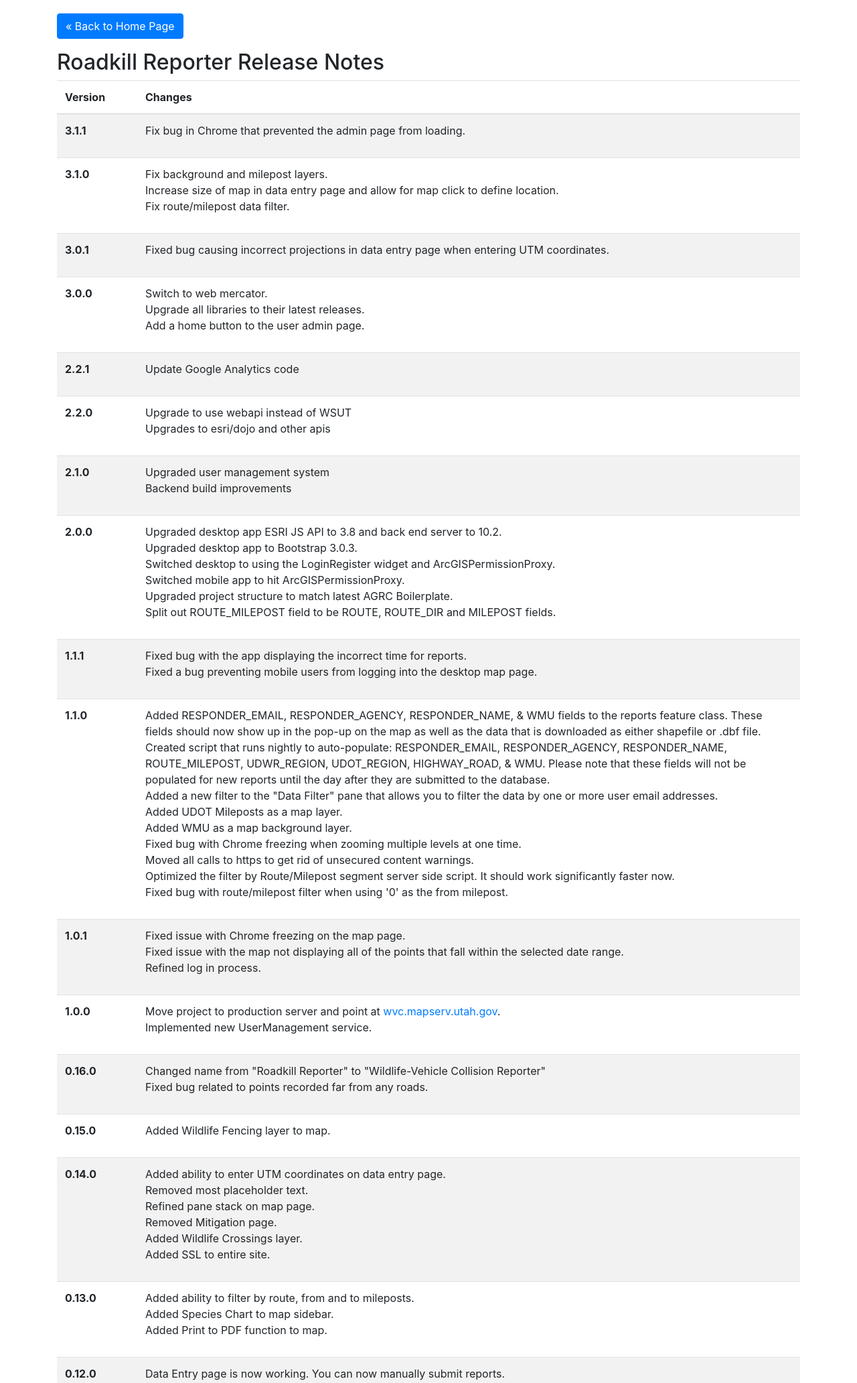
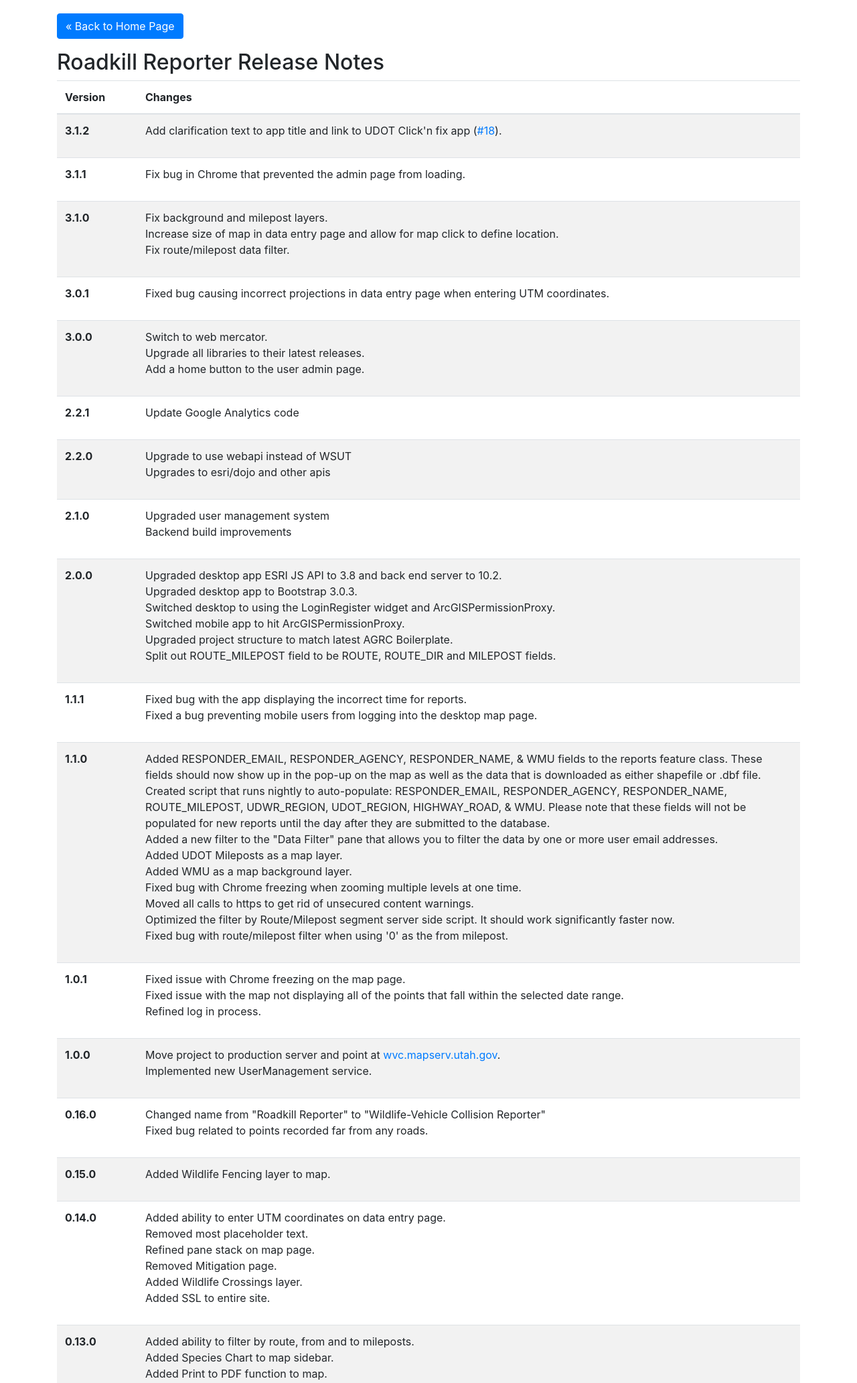
Before and after one commit to agrc/roadkill-web, a PHP site: page /release_notes.php in a window 1280 px wide. Shown: the top 2065 px of the page at 67% size. Run offline with PHP 8.4, Linux system fonts and the light colour scheme; some libraries are stand-ins or nearby versions.

Commit message:
Release v3.1.2-0

```diff
--- a/bower.json
+++ b/bower.json
@@ -1,6 +1,6 @@
 {
   "name": "roadkill-desktop",
-  "version": "3.1.1",
+  "version": "3.1.2-0",
   "homepage": "https://github.com/agrc/roadkill-desktop",
   "authors": [
     "Scott Davis <stdavis@utah.gov>"
--- a/package.json
+++ b/package.json
@@ -1,6 +1,6 @@
 {
   "name": "roadkill-desktop",
-  "version": "3.1.1",
+  "version": "3.1.2-0",
   "devDependencies": {
     "grunt": "^0.4.5",
     "grunt-bump": "^0.8.0",
--- a/src/app/config.js
+++ b/src/app/config.js
@@ -10,7 +10,7 @@ define([
     esriConfig
 ) {
     var ROADKILL = {
-        version: '3.1.1'
+        version: '3.1.2-0'
     };
     ROADKILL.server = document.location.protocol + '//' + document.domain;
     ROADKILL.baseUrl = ROADKILL.server + '/arcgis/rest/services/Roadkill';
--- a/src/app/package.json
+++ b/src/app/package.json
@@ -1,6 +1,6 @@
 {
     "name": "RoadkillDesktop.app",
-    "version": "3.1.1",
+    "version": "3.1.2-0",
     "main": "main",
     "description": "Roadkill Desktop Application",
     "homepage": "https://github.com/agrc/roadkill-desktop",
--- a/src/release_notes.php
+++ b/src/release_notes.php
@@ -16,6 +16,14 @@
                     </tr>
                 </thead>
                 <tbody>
+                    <tr>
+                        <td class="version">3.1.2</td>
+                        <td>
+                            <ul class='list-unstyled'>
+                                <li>Add clarification text to app title and link to UDOT Click'n fix app (<a href="https://github.com/agrc/roadkill-desktop/issues/18">#18</a>).</li>
+                            </ul>
+                        </td>
+                    </tr>
                     <tr>
                         <td class="version">3.1.1</td>
                         <td>
```
